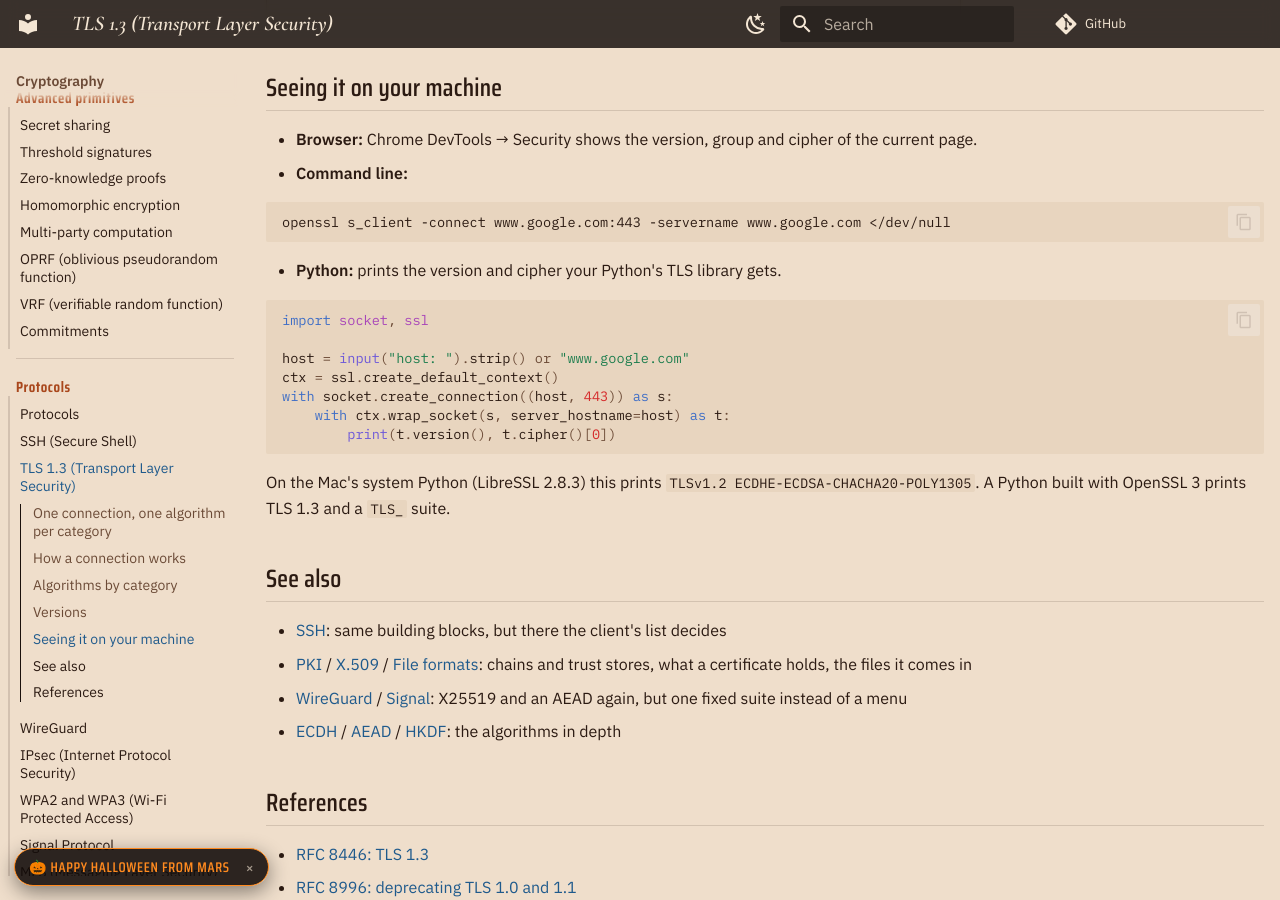
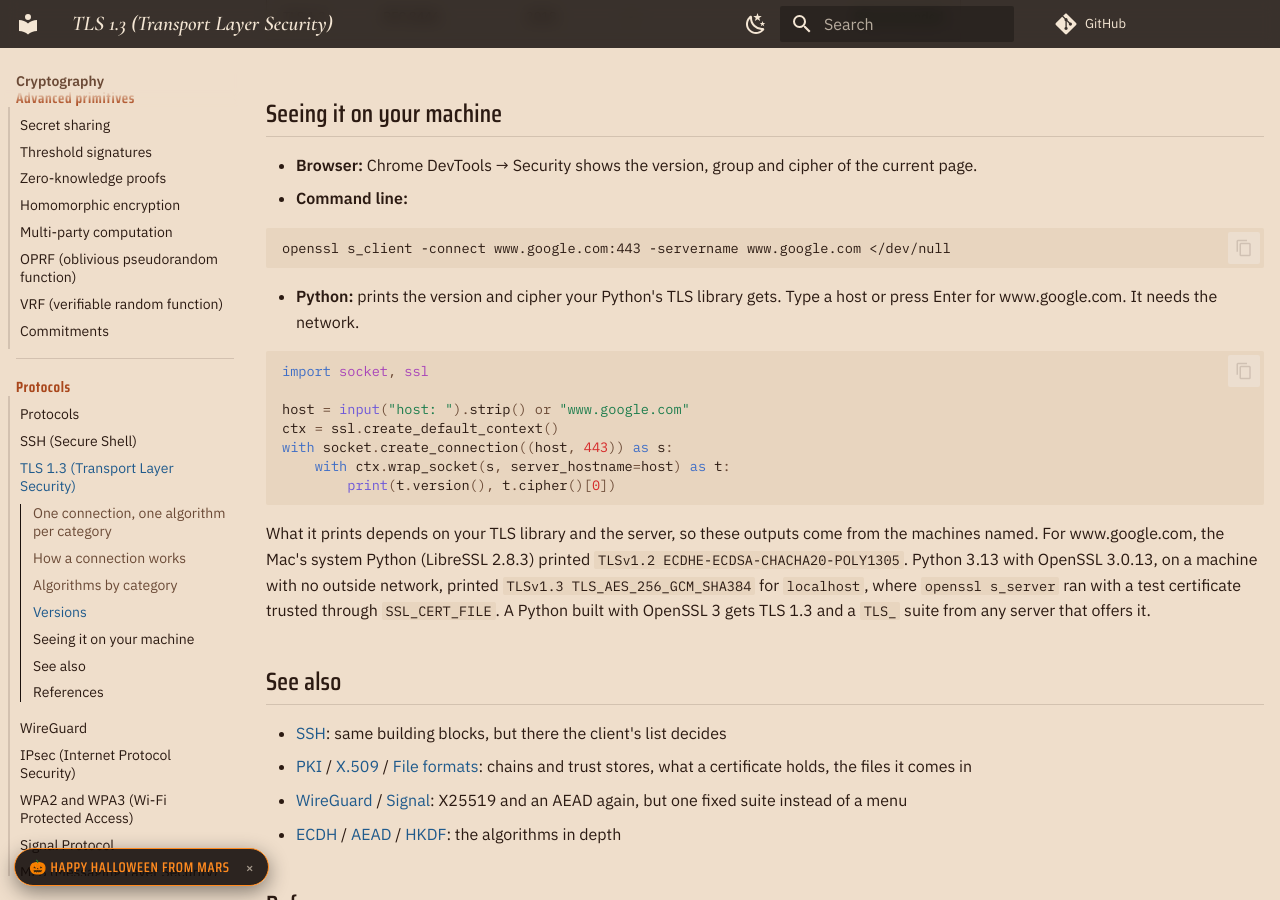
Before and after one commit to TTMathCS/cryptography, an MkDocs documentation site: the page built from docs/protocols/TLS-1.3.md, in a window 1280 px wide and 900 px high, scrolled down 2479 px. Built offline with MkDocs 1.6.1 and Material for MkDocs 9.7.7, drawn with Linux system fonts in a browser that asks for light colours; comment, search, counter and statistics services are not loaded; some of the changed text lies outside the part shown.

Commit message:
Protocol and advanced examples run; TLS and OpenPGP notes corrected
11-advanced: all eight blocks match their pages on Python 3.13.17 (no edits).
WireGuard, Signal and OpenPGP examples match (OpenPGP fed RFC 9580 A.3 and A.1
from the WG's rfc4880bis repo); the Signal note now says libsignal's test
lists no IV. The TLS example can't reach www.google.com here: the page now
says its outputs come from the named machines, and gives a local s_server
run. RFC 8446 9.1 also requires rsa_pkcs1_sha256 for certificates. The
OpenPGP message lines are condensed from the RFC's notes, not quoted.

Not verified in this run:
- Live site: cryptography.akadian.ca is blocked by this session's network
  policy, so every batch was confirmed through its GitHub Pages deployment
  status (success, environment URL cryptography.akadian.ca), not an HTTP 200.
- rfc-editor.org, datatracker, nist.gov, w3.org, iana.org and most vendor
  sites were unreachable. Numbers and dates of RFCs after early 2023 (9750,
  9864, 9881, 9904, 9905, 9909, 9935, 9936, 9964 and others) come from the
  working groups' GitHub sources and search summaries; pages list these
  under Weaker sources.
- Search summaries only: RCS E2EE on iOS 26.5 and Google Messages, Discord's
  March 2026 DAVE cutoff, Microsoft's 2026 RC4 enforcement (KB5073381),
  Windows 11 24H2 device encryption, Apple's FileVault and Secure Enclave
  details, ICANN's KSK-2024 rollover dates, 1Password's ML-DSA passkeys.
- Not run: the TLS example against a real host (no outside DNS), the crypt
  example on Python 3.13 (module removed; ran on 3.12 and 3.11), MD4 without
  OpenSSL's legacy provider, BLAKE3, OpenSSL 3.5 ML-KEM/ML-DSA commands,
  bitcoin-cli, and commands that need a security key, smart card, YubiKey,
  macOS or Windows. Wi-Fi ran on simulated radios (mac80211_hwsim in QEMU).
- The SSH and TLS pages keep the owner's Mac outputs (OpenSSH 10.5,
  LibreSSL 3.3.6), which couldn't be reproduced here.

````diff
--- a/docs/protocols/TLS-1.3.md
+++ b/docs/protocols/TLS-1.3.md
@@ -97,6 +97,7 @@ openssl s_client -connect www.google.com:443 -servername www.google.com </dev/nu
 ```
 
 - **Python:** prints the version and cipher your Python's TLS library gets.
+  Type a host or press Enter for www.google.com. It needs the network.
 
 ```python
 import socket, ssl
@@ -108,9 +109,13 @@ with socket.create_connection((host, 443)) as s:
         print(t.version(), t.cipher()[0])
 ```
 
-On the Mac's system Python (LibreSSL 2.8.3) this prints
-`TLSv1.2 ECDHE-ECDSA-CHACHA20-POLY1305`. A Python built with OpenSSL 3 prints
-TLS 1.3 and a `TLS_` suite.
+What it prints depends on your TLS library and the server, so these outputs
+come from the machines named. For www.google.com, the Mac's system Python
+(LibreSSL 2.8.3) printed `TLSv1.2 ECDHE-ECDSA-CHACHA20-POLY1305`. Python 3.13
+with OpenSSL 3.0.13, on a machine with no outside network, printed
+`TLSv1.3 TLS_AES_256_GCM_SHA384` for `localhost`, where `openssl s_server` ran
+with a test certificate trusted through `SSL_CERT_FILE`. A Python built with
+OpenSSL 3 gets TLS 1.3 and a `TLS_` suite from any server that offers it.
 
 ## See also
 
````
Also changed, not shown: other parts of docs/protocols/TLS-1.3.md (+2 -2 lines), docs/protocols/OpenPGP.md (+1 -1 lines), docs/protocols/Signal.md (+2 -1 lines).
